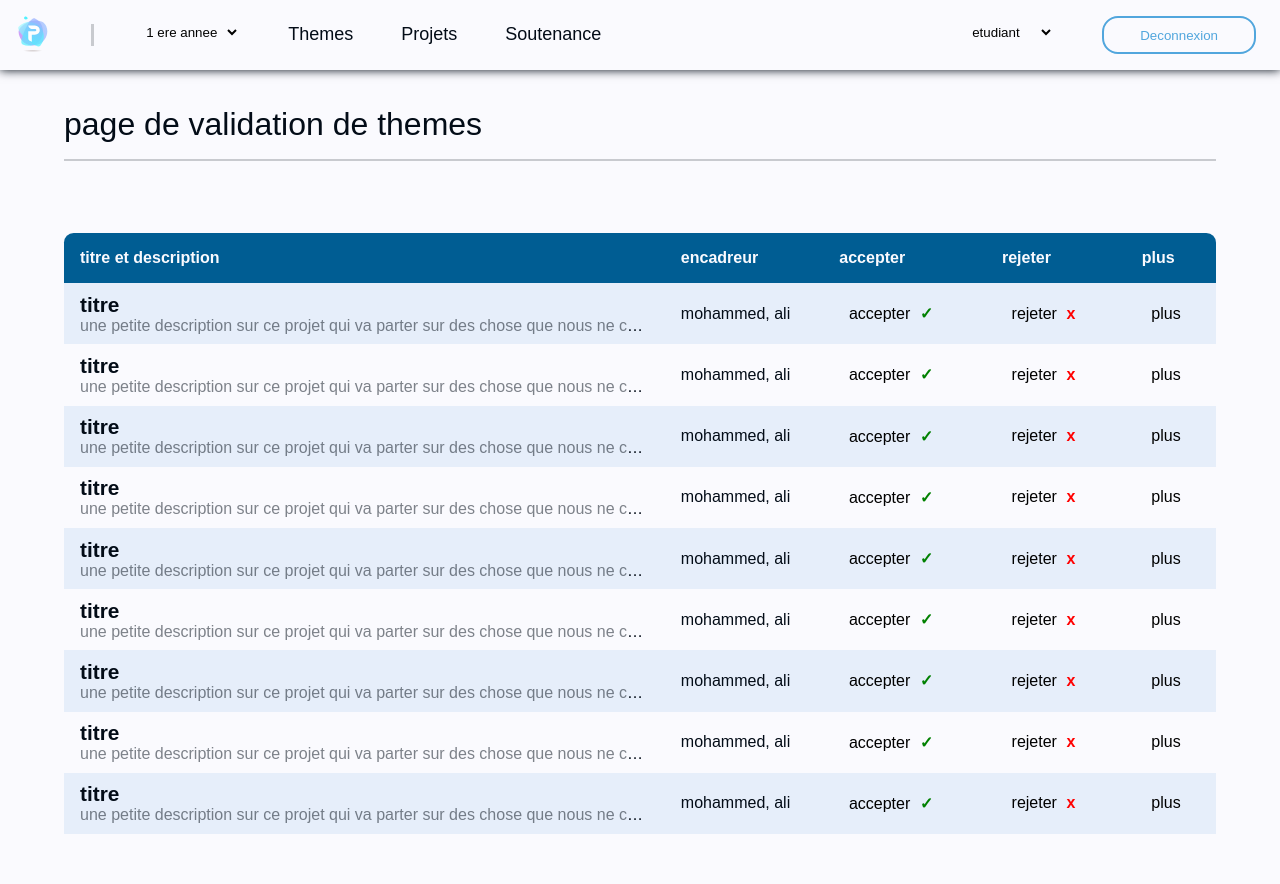
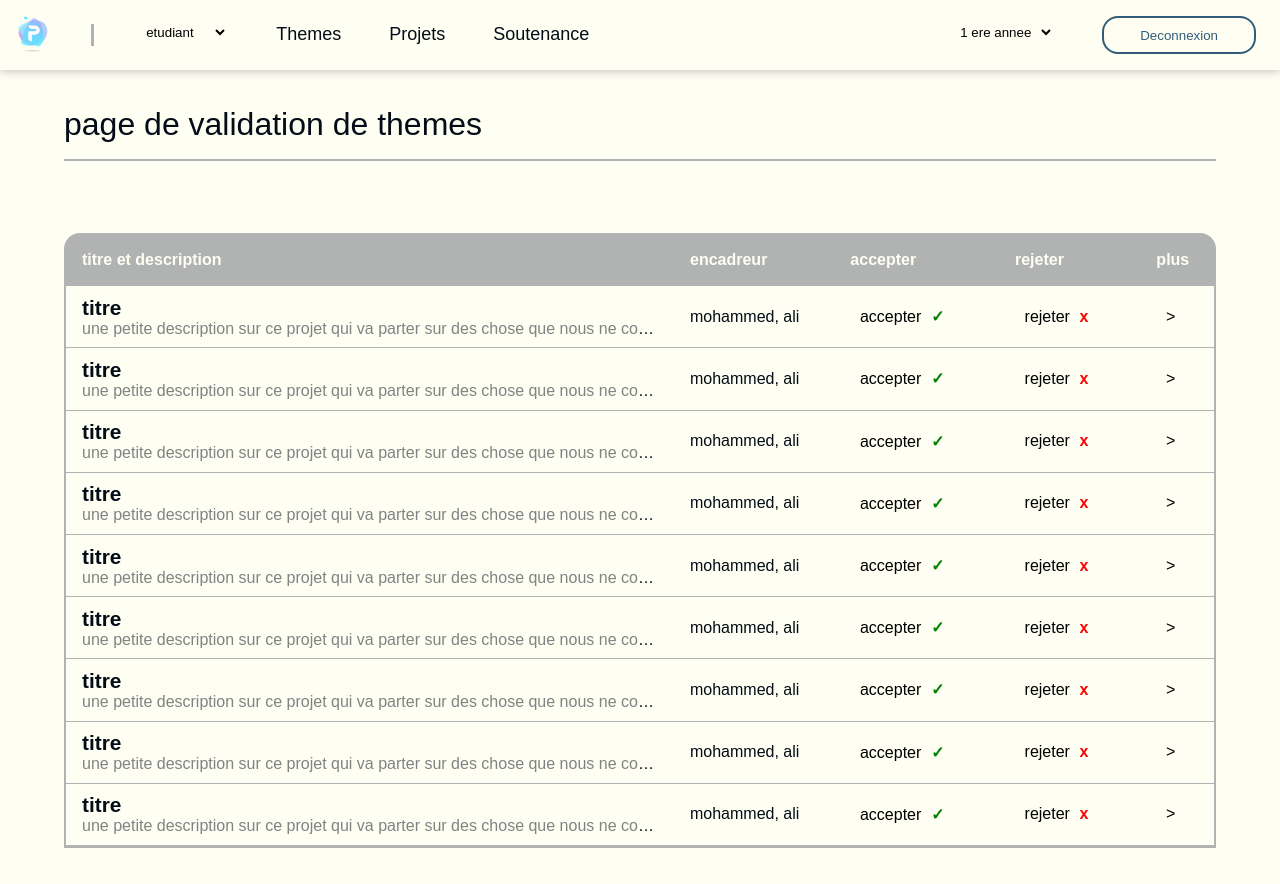
Before and after one commit to yacine-h-brahim/pfe_project, a plain HTML site: page frontend/pages/admin/WebRoot/validateThemes.html in a window 1280 px wide. Drawn offline with Linux system fonts and the light colour scheme.

Commit message:
some color changes and tries

```diff
--- a/frontend/pages/admin/Source/Sass/style.scss
+++ b/frontend/pages/admin/Source/Sass/style.scss
@@ -1,5 +1,4 @@
 @import "../../../shared/Sass/base";
-
 
 // Page styles
 .page-container{
@@ -15,38 +14,38 @@
 
 	// The title of the page
 	h1{
-		opacity: 100%;
 		font-weight: 500;
 		div{
-			border-bottom: 2px solid $colorDark;
+			border-bottom: 2px solid $colorGray;
 			margin-bottom: $spacing-largest;
 			padding-bottom: $spacing-small;
 			width: 100%;
-			opacity: 20%;
 		}
 	}
 
 	// Table styles
 	table{
+
 		// Make it take full width
 		width: 100%;
 
 		// Remove the separation between the cells
 		border-spacing: 0px;
 
+		// Give it a border
+		border: 2px solid $colorGray;
+		border-top-left-radius: $spacing-small;
+		border-top-right-radius: $spacing-small;
+
 		// Table cells, and header styles
 		td,th{
 			padding: $spacing-smaller $spacing-small;
-		}
-
-		// Table rows
-		tr:nth-child(even){
-			background-color: $colorGray;
+			border-bottom: 1px solid $colorGray;
 		}
 
 		// Table header
 		th{
-			background-color: $colorBlue;
+			background-color: $colorGray;
 			color: $colorLight;
 			padding: $spacing-small;
 		}
@@ -106,7 +105,6 @@
 					color:red;
 				}
 			}
-
 			td{
 				// Style of the accept and reject buttons
 				button{
@@ -120,8 +118,6 @@
 					font-size: $font-normal;
 				}
 			}
-
-
 		}
 
 		// Give the table a border radius
--- a/frontend/pages/admin/Source/Sass/top-bar.scss
+++ b/frontend/pages/admin/Source/Sass/top-bar.scss
@@ -2,9 +2,8 @@
 
 // Top bar styles
 .top-bar{
-
 	// The bottom line with a drop shadow
-	box-shadow: 0px 0px $spacing-smaller 0px $colorDark;
+	box-shadow: 0px 0px $spacing-smaller 0px $colorGray;
 
 	ul {
 		// Make the list items display horizontally
@@ -54,8 +53,8 @@
 
 				// Button properties
 				background-color: $colorLight;
-				border: 2px solid $colorLightBlue;
-				color: $colorLightBlue;
+				border: 2px solid $colorBlue;
+				color: $colorBlue;
 				padding: $spacing-smaller $spacing-large;
 				margin: $spacing-small $spacing-normal;
 				border-radius: $spacing-small;
@@ -86,9 +85,8 @@
 		// The line between the logo and the other links
 		li:nth-child(2){
 			width: 3px;
-			background-color: $colorDark;
+			background-color: $colorGray;
 			margin: $spacing-normal;
-			opacity: 20%;
 		}
 	}
 }
--- a/frontend/pages/admin/WebRoot/validateThemes.html
+++ b/frontend/pages/admin/WebRoot/validateThemes.html
@@ -14,21 +14,22 @@
             <!-- This div is used to make a separator between the logo and the page links -->
             <li><div></div></li>
             <li>
+                <select id="users">
+                    <option value="etudiant">etudiant</option>
+                    <option value="enseignant">enseignant</option>
+                    <option value="entreprise">entreprise</option>
+                </select>
+            </li>
+            <li><a href="/validateThemes">Themes</a></li>
+            <li><a href="/projects">Projets</a></li>
+            <li><a href="/soutenance">Soutenance</a></li>
+            <li>
                 <select name="year">
                     <option value="year-1">1 ere annee</option>
                     <option value="year-2">2 eme annee</option>
                     <option value="year-3">3 eme annee</option>
                     <option value="year-4">4 eme annee</option>
                     <option value="year-5">5 eme annee</option>
-                </select>
-            </li><li><a href="/validateThemes">Themes</a></li>
-            <li><a href="/projects">Projets</a></li>
-            <li><a href="/soutenance">Soutenance</a></li>
-            <li>
-                <select>
-                    <option value="etudiant">etudiant</option>
-                    <option value="enseignant">enseignant</option>
-                    <option value="entreprise">entreprise</option>
                 </select>
             </li>
             <li><button class="butto">Deconnexion</button></li>
@@ -61,7 +62,7 @@
         <td>mohammed, ali</td>
         <td><button >accepter<span>&check;</span></button></td>
         <td><button >rejeter<span>x</span></button></td>
-        <td><button>plus</button></td>
+        <td><button>&gt;</button></td>
     </tr>
 
     <tr>
@@ -69,7 +70,7 @@
         <td>mohammed, ali</td>
         <td><button >accepter<span>&check;</span></button></td>
         <td><button >rejeter<span>x</span></button></td>
-        <td><button>plus</button></td>
+        <td><button>&gt;</button></td>
     </tr>
 
     <tr>
@@ -77,7 +78,7 @@
         <td>mohammed, ali</td>
         <td><button >accepter<span>&check;</span></button></td>
         <td><button >rejeter<span>x</span></button></td>
-        <td><button>plus</button></td>
+        <td><button>&gt;</button></td>
     </tr>
 
     <tr>
@@ -85,7 +86,7 @@
         <td>mohammed, ali</td>
         <td><button >accepter<span>&check;</span></button></td>
         <td><button >rejeter<span>x</span></button></td>
-        <td><button>plus</button></td>
+        <td><button>&gt;</button></td>
     </tr>
 
     <tr>
@@ -93,7 +94,7 @@
         <td>mohammed, ali</td>
         <td><button >accepter<span>&check;</span></button></td>
         <td><button >rejeter<span>x</span></button></td>
-        <td><button>plus</button></td>
+        <td><button>&gt;</button></td>
     </tr>
 
     <tr>
@@ -101,7 +102,7 @@
         <td>mohammed, ali</td>
         <td><button >accepter<span>&check;</span></button></td>
         <td><button >rejeter<span>x</span></button></td>
-        <td><button>plus</button></td>
+        <td><button>&gt;</button></td>
     </tr>
 
     <tr>
@@ -109,7 +110,7 @@
         <td>mohammed, ali</td>
         <td><button >accepter<span>&check;</span></button></td>
         <td><button >rejeter<span>x</span></button></td>
-        <td><button>plus</button></td>
+        <td><button>&gt;</button></td>
     </tr>
 
     <tr>
@@ -117,7 +118,7 @@
         <td>mohammed, ali</td>
         <td><button >accepter<span>&check;</span></button></td>
         <td><button >rejeter<span>x</span></button></td>
-        <td><button>plus</button></td>
+        <td><button>&gt;</button></td>
     </tr>
 
     <tr>
@@ -125,7 +126,7 @@
         <td>mohammed, ali</td>
         <td><button >accepter<span>&check;</span></button></td>
         <td><button >rejeter<span>x</span></button></td>
-        <td><button>plus</button></td>
+        <td><button>&gt;</button></td>
     </tr>
 </div>
 
--- a/frontend/pages/shared/Sass/_base.scss
+++ b/frontend/pages/shared/Sass/_base.scss
@@ -1,10 +1,24 @@
 // The main colors we are gonna use in our website
-$colorLight:#fafafe !default;
-$colorGray: #e6eefa !default;
-$colorLightBlue:#51A6DD !default;
-$colorBlue:#005D93 !default;
-$colorOrange:#ff7f22 !default;
-$colorDark:#030c17 !default;
+// old palette
+// $colorLight:#fafafe !default;
+// $colorGray: #e6eefa !default;
+// $colorLightBlue:#51A6DD !default;
+// $colorBlue:#005D93 !default;
+// $colorOrange:#ff7f22 !default;
+// $colorDark:#030c17 !default;
+
+
+
+
+$colorLight: #fefef2 !default;
+$colorGray: #b1b2b2 !default;
+$colorLightBlue: #9bd7d1 !default;
+$colorBlue: #325d79 !default;
+$colorOrange: #f26622 !default;
+$colorLightOrange: #f9a26c !default;
+$colorDark: #030c17 !default;
+
+
 
 // Base properties to give our website more uniformity
 $base-spacing-unit: 24px !default;
```
Also changed, not shown: frontend/pages/admin/WebRoot/addStudents.html (+10 -9 lines), frontend/pages/admin/WebRoot/Assets/Css/style.css, frontend/pages/admin/WebRoot/Assets/Css/top-bar.css, 2 other files.
